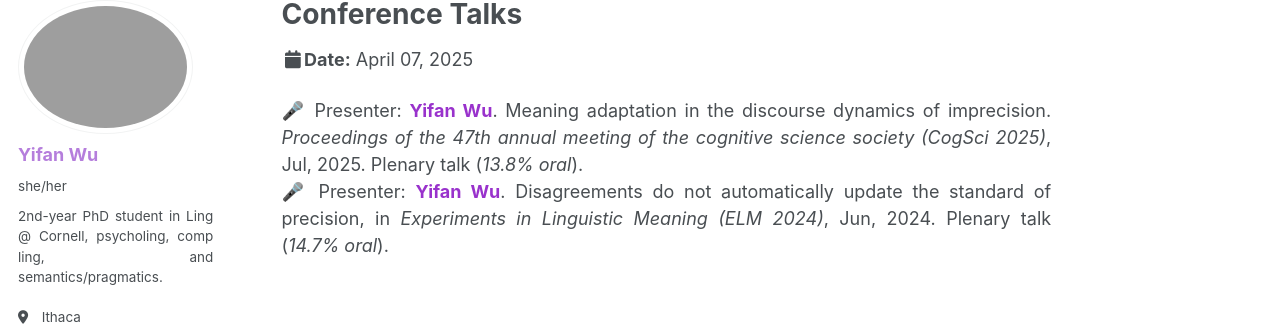
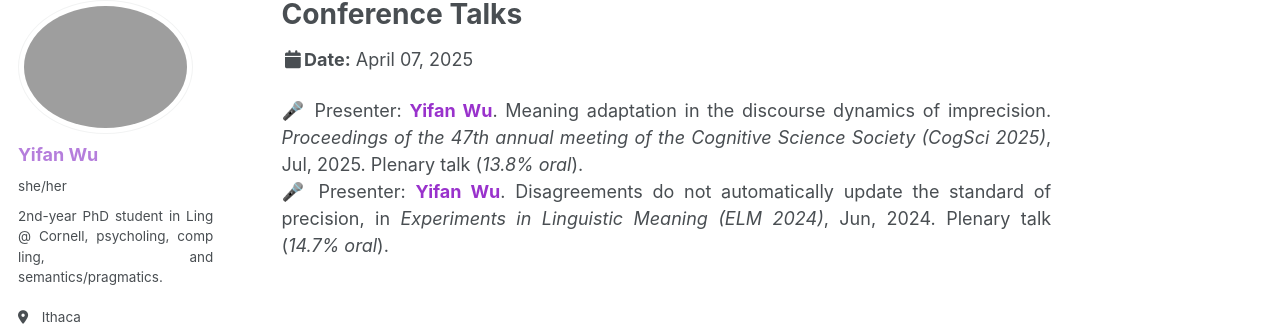
Before and after one commit to lynn-yifanwu-ling/lynn-yifanwu-ling.github.io, a Jekyll site: the page built from _talks/talks.md, in a window 1280 px wide and 1049 px high. Shown: the part 106-432 px from the top of the window. Built offline with Jekyll 4.4.1, drawn with Linux system fonts in a browser that asks for light colours; emoji names are drawn with the system emoji font; some web fonts are replaced.

Commit message:
Update talks.md

```diff
--- a/_talks/talks.md
+++ b/_talks/talks.md
@@ -5,6 +5,5 @@ type: "Talk"
 permalink: /talks/conference_talks
 ---
 
-:microphone: Presenter: **<span style="color: #9932CC;">Yifan Wu</span>**. Meaning adaptation in the discourse dynamics of imprecision. *Proceedings of the 47th annual meeting of the cognitive science
-society (CogSci 2025)*, Jul, 2025. Plenary talk (*13.8% oral*). <br>
+:microphone: Presenter: **<span style="color: #9932CC;">Yifan Wu</span>**. Meaning adaptation in the discourse dynamics of imprecision. *Proceedings of the 47th annual meeting of the Cognitive Science Society (CogSci 2025)*, Jul, 2025. Plenary talk (*13.8% oral*). <br>
 :microphone: Presenter: **<span style="color: #9932CC;">Yifan Wu</span>**. Disagreements do not automatically update the standard of precision, in *Experiments in Linguistic Meaning (ELM 2024)*, Jun, 2024. Plenary talk (*14.7% oral*). <br>
```
